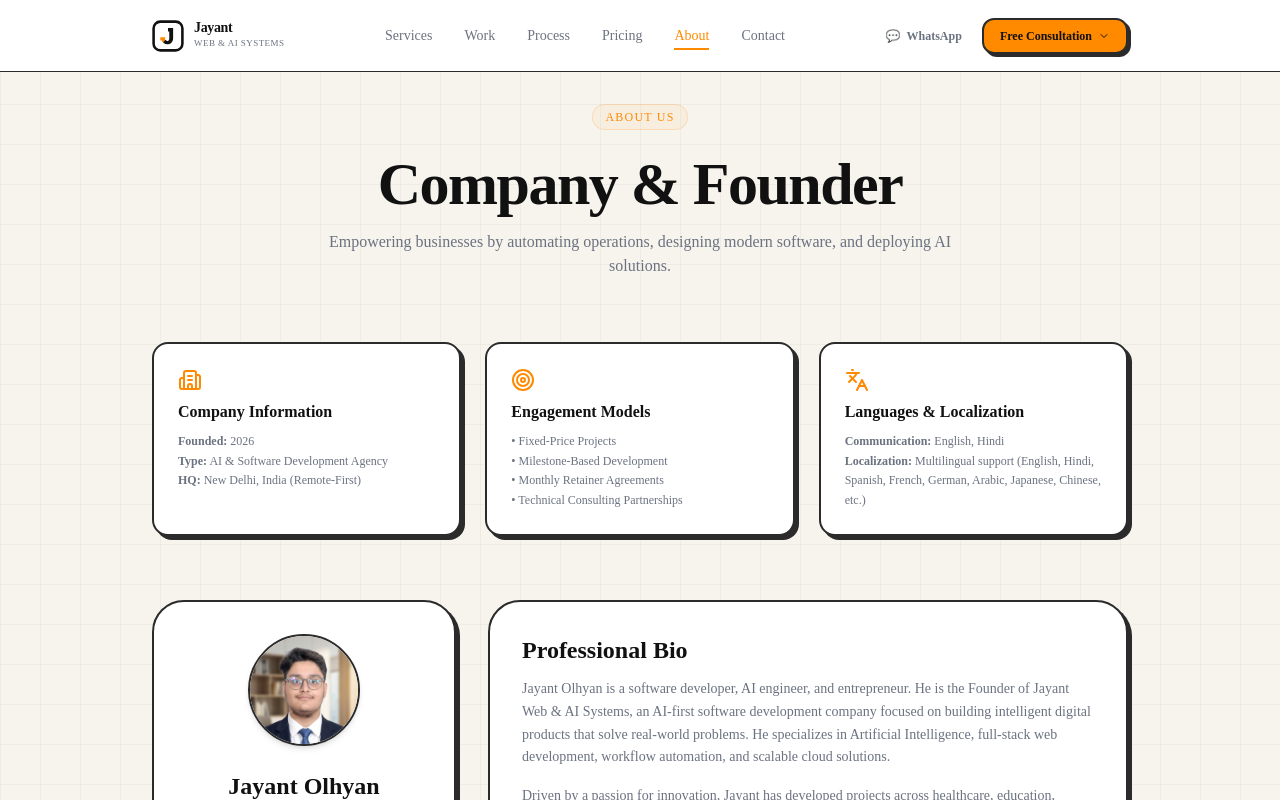
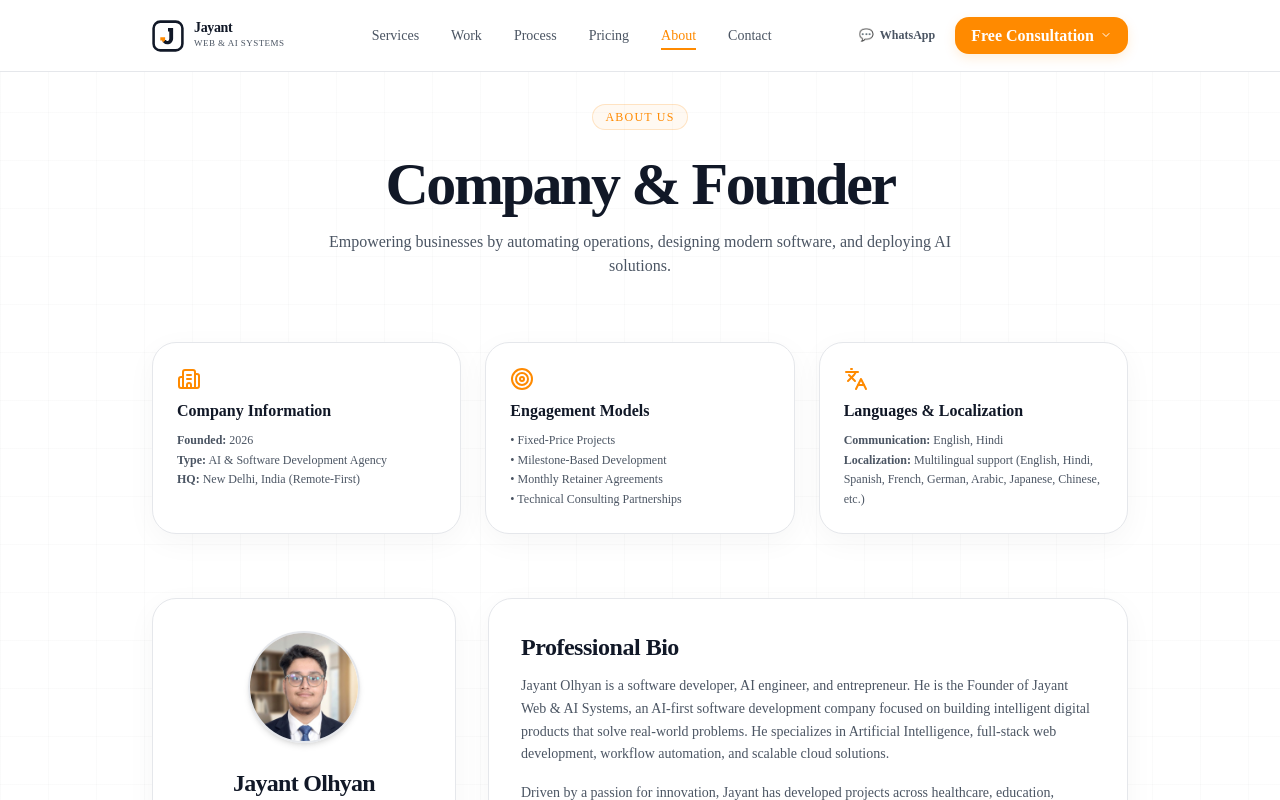
Before and after one commit to JayantOlhyan/Jayant-solutions, a Next.js app: page /about in a window 1280 px wide. Shown: the top 800 px of the page. Built offline with nearby package versions, Linux system fonts and the light colour scheme.

Commit message:
style: configure professional enterprise layout theme using Geist and Inter font pairings, Stripe-like buttons, and Linear shadow styles

```diff
--- a/src/app/globals.css
+++ b/src/app/globals.css
@@ -1,30 +1,32 @@
 @import "tailwindcss";
 
 :root {
-  --background: #F7F4ED;
-  --foreground: #111111;
-  --muted: #6B7280;
-  --border: #2B2B2B;
+  --background: #FFFFFF;
+  --foreground: #111827;
+  --muted: #4B5563;
+  --muted-light: #6B7280;
+  --border: #E5E7EB;
   --primary: #FF8A00;
   --primary-hover: #E07A00;
-  --glow: rgba(255, 138, 0, 0.08);
+  --glow: rgba(255, 138, 0, 0.04);
   --card-bg: #FFFFFF;
 }
 
 .dark {
-  --background: #111111;
-  --foreground: #F7F4ED;
+  --background: #0B0F19;
+  --foreground: #F9FAFB;
   --muted: #9CA3AF;
-  --border: #F7F4ED;
+  --muted-light: #6B7280;
+  --border: #1F2937;
   --primary: #FF8A00;
   --primary-hover: #FFA333;
-  --glow: rgba(255, 138, 0, 0.15);
-  --card-bg: #111111;
+  --glow: rgba(255, 138, 0, 0.08);
+  --card-bg: #111827;
 }
 
 @theme {
-  --font-sans: var(--font-geist), var(--font-inter), ui-sans-serif, system-ui, sans-serif;
-  --font-serif: var(--font-instrument-serif), ui-serif, Georgia, serif;
+  --font-sans: var(--font-inter), ui-sans-serif, system-ui, sans-serif;
+  --font-serif: var(--font-geist), var(--font-inter), ui-sans-serif, system-ui, sans-serif;
   --font-mono: var(--font-ibm-mono), ui-monospace, SFMono-Regular, Menlo, Monaco, Consolas, monospace;
 
   --color-bg-base: var(--background);
@@ -41,65 +43,54 @@
 .hog-grid {
   background-color: var(--background);
   background-image:
-    linear-gradient(to right, rgba(43, 43, 43, 0.04) 1px, transparent 1px),
-    linear-gradient(to bottom, rgba(43, 43, 43, 0.04) 1px, transparent 1px);
-  background-size: 40px 40px;
+    linear-gradient(to right, rgba(17, 24, 39, 0.02) 1px, transparent 1px),
+    linear-gradient(to bottom, rgba(17, 24, 39, 0.02) 1px, transparent 1px);
+  background-size: 48px 48px;
 }
 
 .dark .hog-grid {
   background-image:
-    linear-gradient(to right, rgba(247, 244, 237, 0.03) 1px, transparent 1px),
-    linear-gradient(to bottom, rgba(247, 244, 237, 0.03) 1px, transparent 1px);
+    linear-gradient(to right, rgba(249, 250, 251, 0.015) 1px, transparent 1px),
+    linear-gradient(to bottom, rgba(249, 250, 251, 0.015) 1px, transparent 1px);
 }
 
-/* Brand Retro Button */
+/* Brand Button (Stripe / Vercel style) */
 .hog-btn {
   background: var(--primary);
-  color: #111111 !important;
-  border: 2px solid #2B2B2B;
-  font-family: var(--font-mono);
-  font-weight: 700;
-  box-shadow: 3px 3px 0px 0px #2B2B2B;
-  transition: all 0.15s ease-in-out;
+  color: #FFFFFF !important;
+  font-family: var(--font-sans);
+  font-weight: 600;
+  font-size: 16px;
+  border-radius: 14px;
+  transition: all 0.2s cubic-bezier(0.16, 1, 0.3, 1);
+  box-shadow: 0 4px 12px rgba(255, 138, 0, 0.15);
 }
 
 .hog-btn:hover {
-  transform: translate(-1px, -1px);
-  box-shadow: 4px 4px 0px 0px #2B2B2B;
+  transform: translateY(-1px);
+  background: var(--primary-hover);
+  box-shadow: 0 6px 16px rgba(255, 138, 0, 0.2);
 }
 
 .hog-btn:active {
-  transform: translate(2px, 2px);
-  box-shadow: 1px 1px 0px 0px #2B2B2B;
+  transform: translateY(1px);
 }
 
-.dark .hog-btn {
-  border-color: #F7F4ED;
-  box-shadow: 3px 3px 0px 0px #F7F4ED;
-}
-
-.dark .hog-btn:hover {
-  box-shadow: 4px 4px 0px 0px #F7F4ED;
-}
-
-.dark .hog-btn:active {
-  box-shadow: 1px 1px 0px 0px #F7F4ED;
-}
-
-/* Retro Card Outline */
+/* Clean UI Card (OpenAI / Linear Style) */
 .hog-card {
   background: var(--card-bg);
-  border: 2px solid var(--border);
-  box-shadow: 4px 4px 0px 0px var(--border);
-  transition: transform 0.15s ease-in-out, box-shadow 0.15s ease-in-out;
+  border: 1px solid var(--border);
+  border-radius: 24px;
+  box-shadow: 0 8px 30px rgba(0, 0, 0, 0.04);
+  transition: transform 0.2s cubic-bezier(0.16, 1, 0.3, 1), box-shadow 0.2s cubic-bezier(0.16, 1, 0.3, 1);
 }
 
 .hog-card:hover {
-  transform: translate(-2px, -2px);
-  box-shadow: 6px 6px 0px 0px var(--border);
+  transform: translateY(-2px);
+  box-shadow: 0 12px 36px rgba(0, 0, 0, 0.06);
 }
 
-/* Global resets */
+/* Global resets & Typography guidelines */
 html, body {
   background-color: var(--background);
   color: var(--foreground);
@@ -107,6 +98,25 @@ html, body {
   overflow-x: hidden;
   margin: 0;
   padding: 0;
+  letter-spacing: 0;
+}
+
+h1, .h1 {
+  font-family: var(--font-serif);
+  font-weight: 700;
+  letter-spacing: -0.04em;
+}
+
+h2, .h2 {
+  font-family: var(--font-serif);
+  font-weight: 700;
+  letter-spacing: -0.03em;
+}
+
+h3, .h3 {
+  font-family: var(--font-serif);
+  font-weight: 600;
+  letter-spacing: -0.02em;
 }
 
 /* Keyboard Shortcut Kbd Badge Styling */
```
